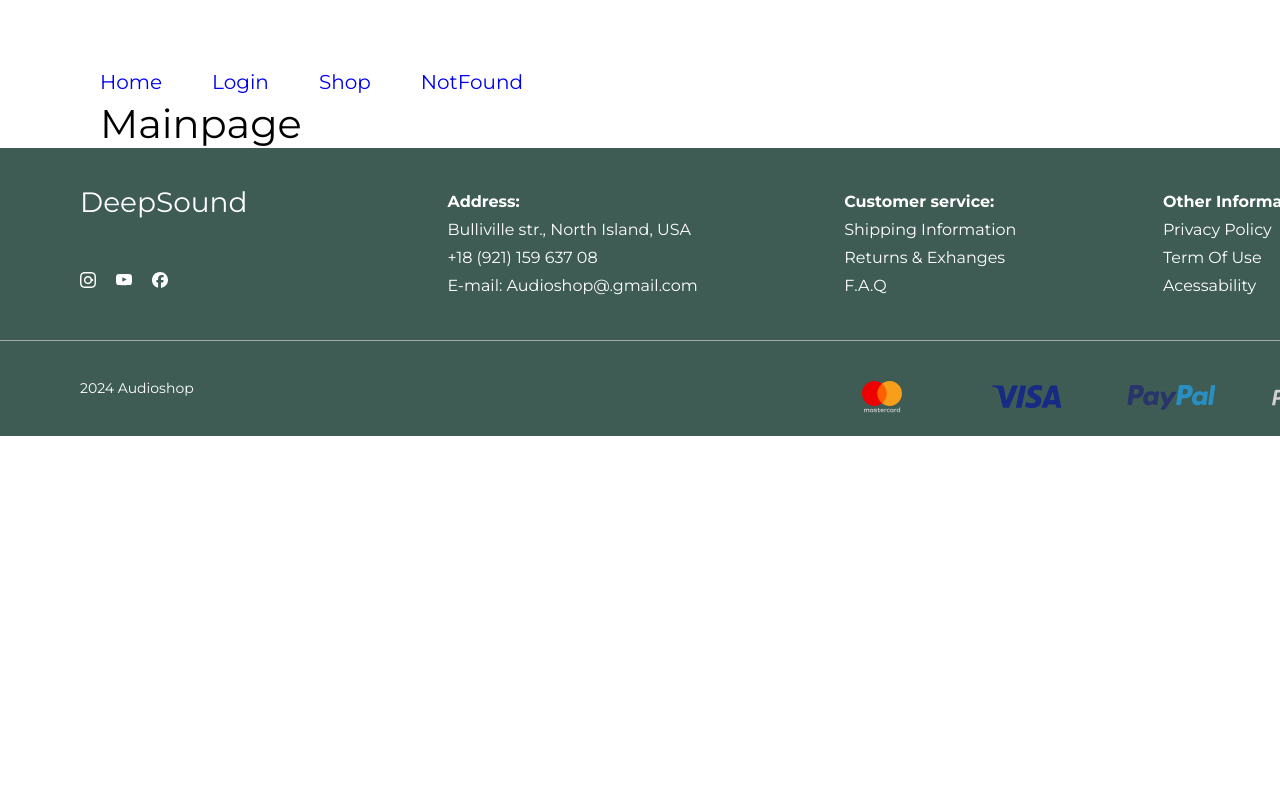
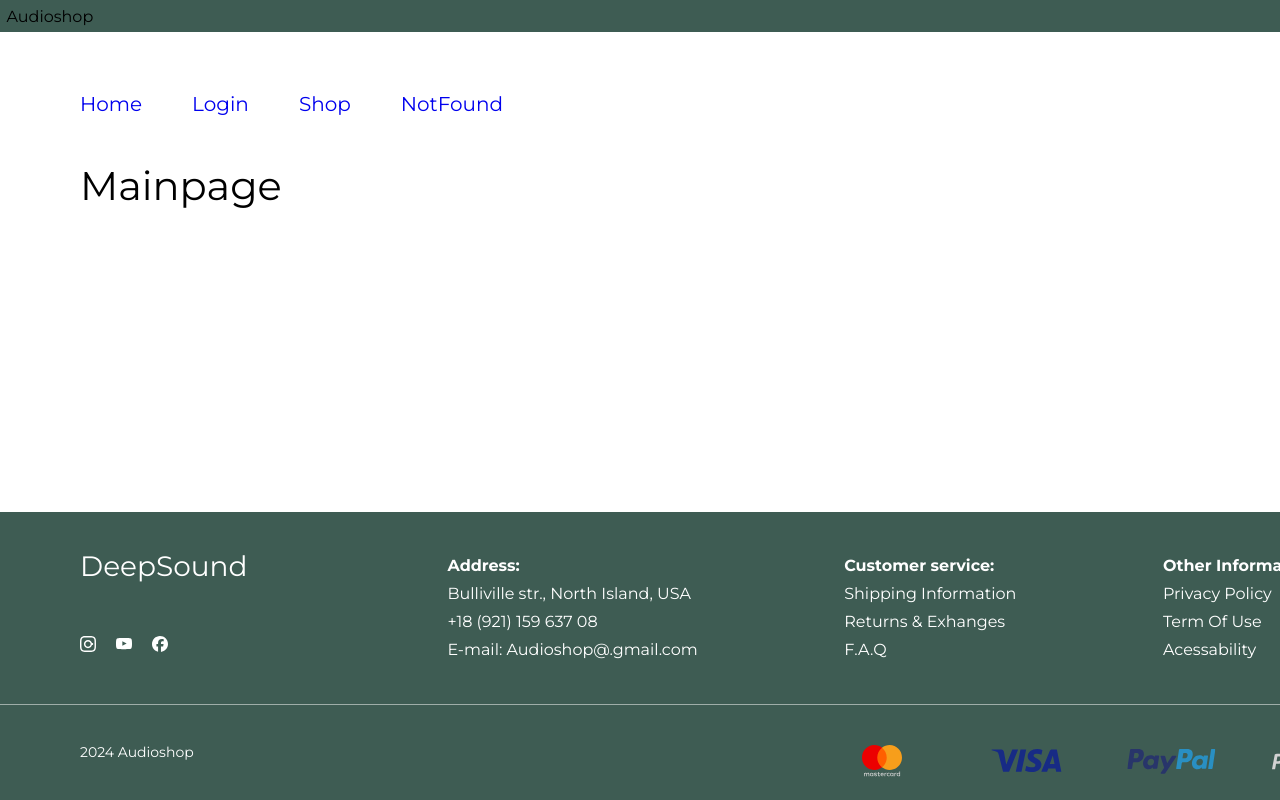
Before and after one commit to EkL1Ps/deep_sound_online, a React (Create React App) app in the folder client/: page / in a window 1280 px wide. Shown: the top 800 px of the page. Built offline with nearby package versions, Linux system fonts and the light colour scheme.

Commit message:
editing footer, header, main

```diff
--- a/client/src/App.jsx
+++ b/client/src/App.jsx
@@ -10,9 +10,9 @@ import NotFoundPage from "./pages/NotFound/NotFoundPage";
 
 function App() {
   return (
-    <div className="wrapper">
+    <>
       <Header />
-      <div className="main">
+      <div className="main container">
         <Routes>
           <Route path="/" element={<Home />} />
           <Route path="/shop" element={<Shop />} />
@@ -23,7 +23,7 @@ function App() {
         </Routes>
       </div>
       <Footer />
-    </div>
+    </>
   );
 }
 
--- a/client/src/components/Header/Header.jsx
+++ b/client/src/components/Header/Header.jsx
@@ -3,20 +3,54 @@ import { NavLink } from "react-router-dom";
 
 function Header() {
   return (
-    <div style={{ fontSize: "40px", marginLeft: "50px", marginTop: "50px" }}>
-      <NavLink style={{ fontSize: "20px", marginLeft: "50px" }} to="/">
+    <>
+      <div>
+        <div
+          style={{
+            display: "flex",
+            backgroundColor: "#3E5C53",
+          }}
+        >
+          <div
+            style={{
+              margin: "0 auto",
+              minWidth: "1280px",
+              padding: "6.5px",
+            }}
+          >
+            Audioshop
+          </div>
+        </div>
+        <div
+          style={{
+            fontSize: "40px",
+            margin: "0 auto",
+            minWidth: "1440px",
+          }}
+        >
+          <div style={{ width: "1280px", margin: "40px auto" }}>
+            <NavLink style={{ fontSize: "20px" }} to="/">
               Home
             </NavLink>
-      <NavLink style={{ fontSize: "20px", marginLeft: "50px" }} to="/login">
+            <NavLink
+              style={{ fontSize: "20px", marginLeft: "50px" }}
+              to="/login"
+            >
               Login
             </NavLink>
-      <NavLink style={{ fontSize: "20px", marginLeft: "50px" }} to="/shop">
+            <NavLink
+              style={{ fontSize: "20px", marginLeft: "50px" }}
+              to="/shop"
+            >
               Shop
             </NavLink>
             <NavLink style={{ fontSize: "20px", marginLeft: "50px" }} to="/*">
               NotFound
             </NavLink>
           </div>
+        </div>
+      </div>
+    </>
   );
 }
 
--- a/client/src/pages/Home/Home.jsx
+++ b/client/src/pages/Home/Home.jsx
@@ -1,7 +1,6 @@
 import React from "react";
 
-
 function Home() {
-  return <div style={{ fontSize: "40px", marginLeft: "100px" }}>Mainpage</div>;
+  return <div style={{ fontSize: "40px" }}>Mainpage</div>;
 }
 export default Home;
--- a/client/src/styles/_app.scss
+++ b/client/src/styles/_app.scss
@@ -5,8 +5,7 @@ body {
   height: 100%;
 }
 
-.wrapper {
-  max-width: 1280px;
+#root {
   margin: 0 auto;
   min-height: 100%;
   display: flex;
@@ -14,6 +13,6 @@ body {
 }
 
 .main {
-//   min-height: 62vh;
+  //   min-height: 62vh;
   flex: 1 1 auto;
 }
--- a/client/src/styles/_normalize.scss
+++ b/client/src/styles/_normalize.scss
@@ -1,16 +1,15 @@
 *,
 *::before,
 *::after {
+  box-sizing: border-box;
   padding: 0;
   margin: 0;
 }
 
 .container {
-  max-width: 1440px;
+  min-width: 1440px;
   margin: 0 auto;
   padding: 0 80px;
-
-
 }
 
 .flex-container {
@@ -20,8 +19,6 @@
   align-items: center;
 }
 
-
-
 li {
   list-style: none;
 }
```
Lines whose indentation alone changed are shown as unchanged.
